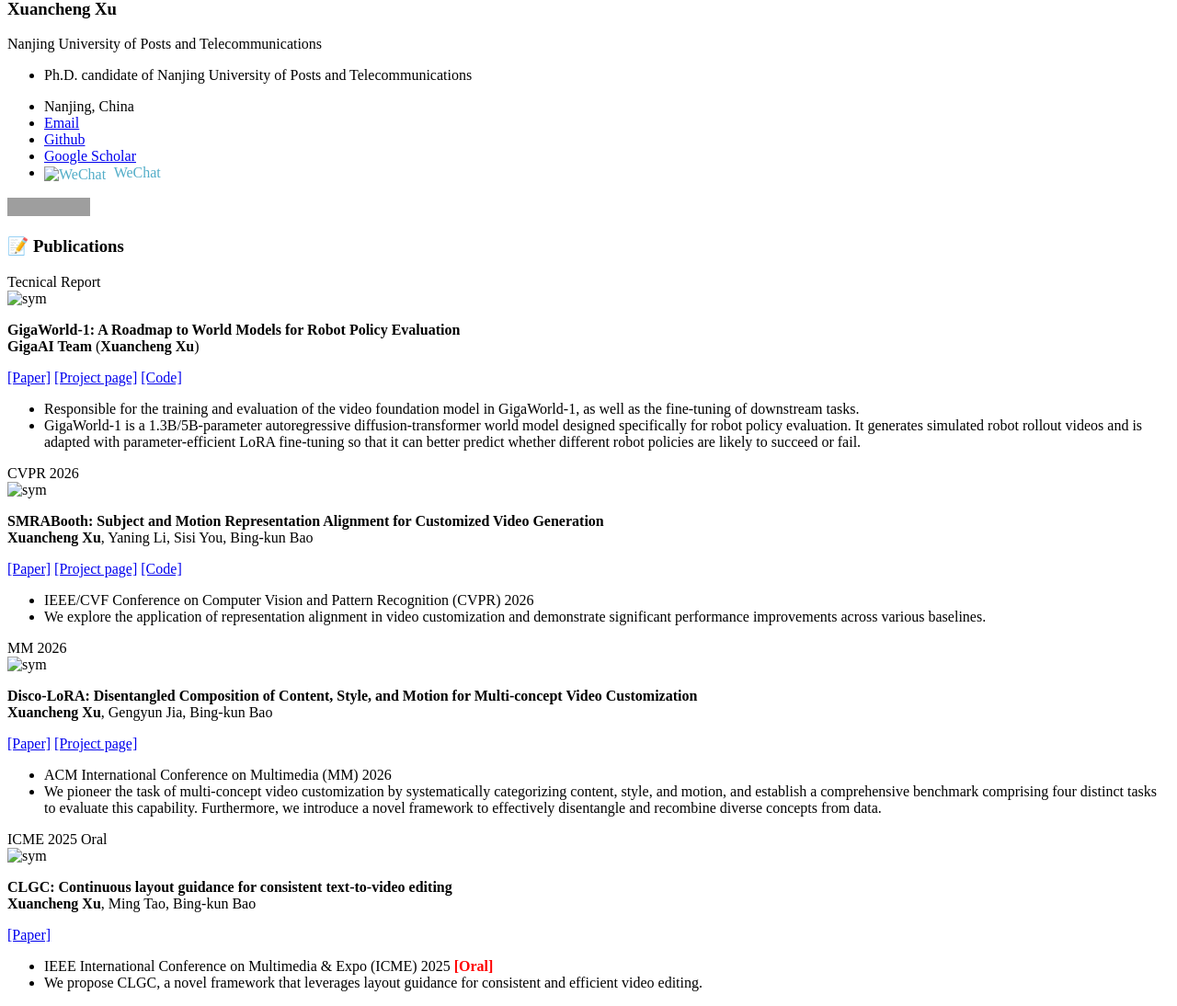
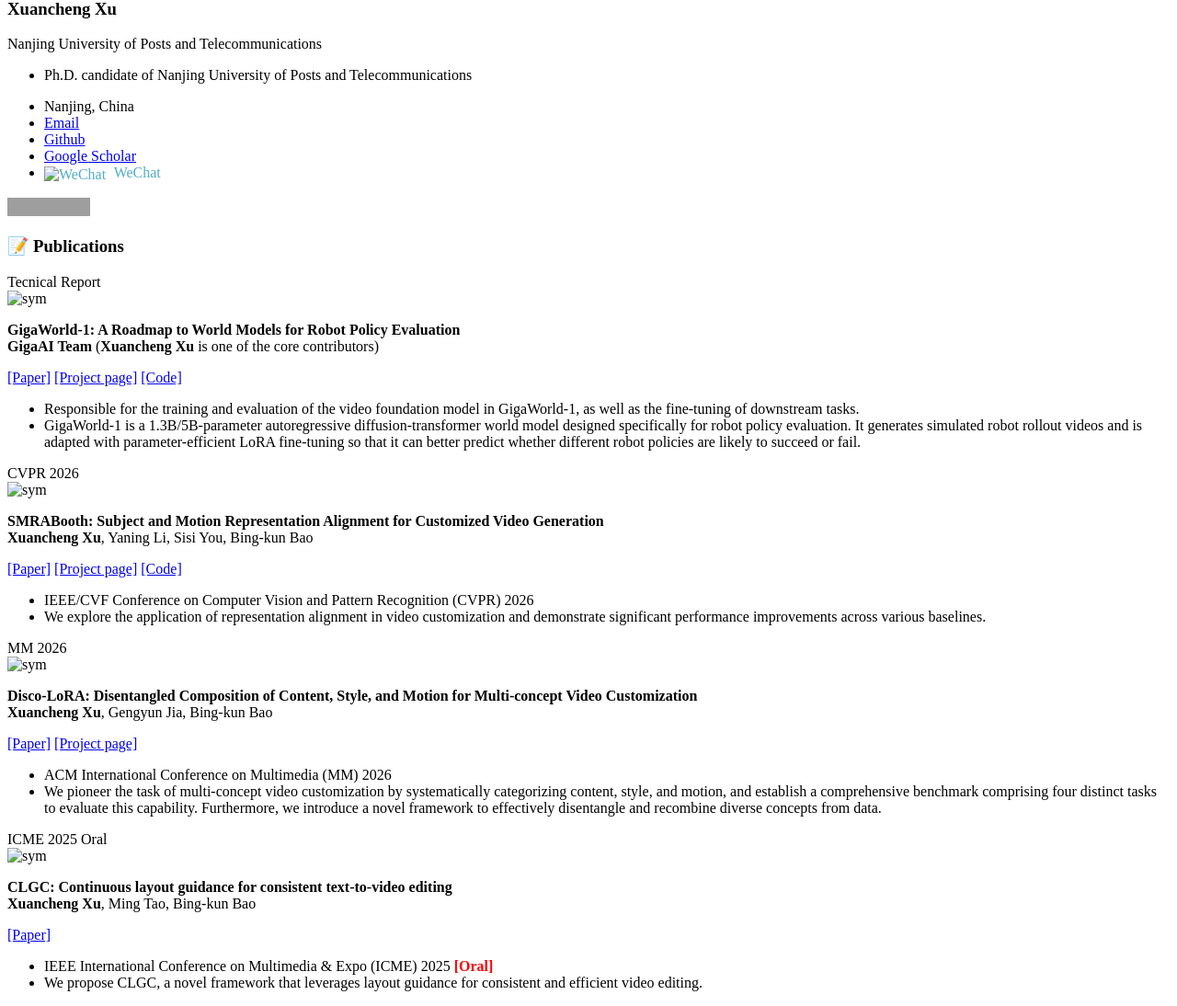
Before and after one commit to xuxuancheng0208/xuxuancheng0208.github.io, a Jekyll site: the page built from _pages/includes/pub.md, in a window 1280 px wide. Shown: the part 526-1620 px from the top of the page at 92% size. Built offline with Jekyll 4.4.1, drawn with Linux system fonts in a browser that asks for light colours; our own code applies the rules of GitHub Pages for plain Markdown files; grey boxes are pictures that could not be loaded.

Commit message:
Initial commit

```diff
--- a/_pages/includes/pub.md
+++ b/_pages/includes/pub.md
@@ -5,7 +5,7 @@
 <div class='paper-box-text' markdown="1">
 
 **GigaWorld-1: A Roadmap to World Models for Robot Policy Evaluation** \\
-**GigaAI Team** (**Xuancheng Xu**)
+**GigaAI Team** (**Xuancheng Xu** is one of the core contributors)
 
 [[Paper]](https://arxiv.org/pdf/2607.02642)
 [[Project page]](https://open-gigaai.github.io/giga-world-1/)
```
